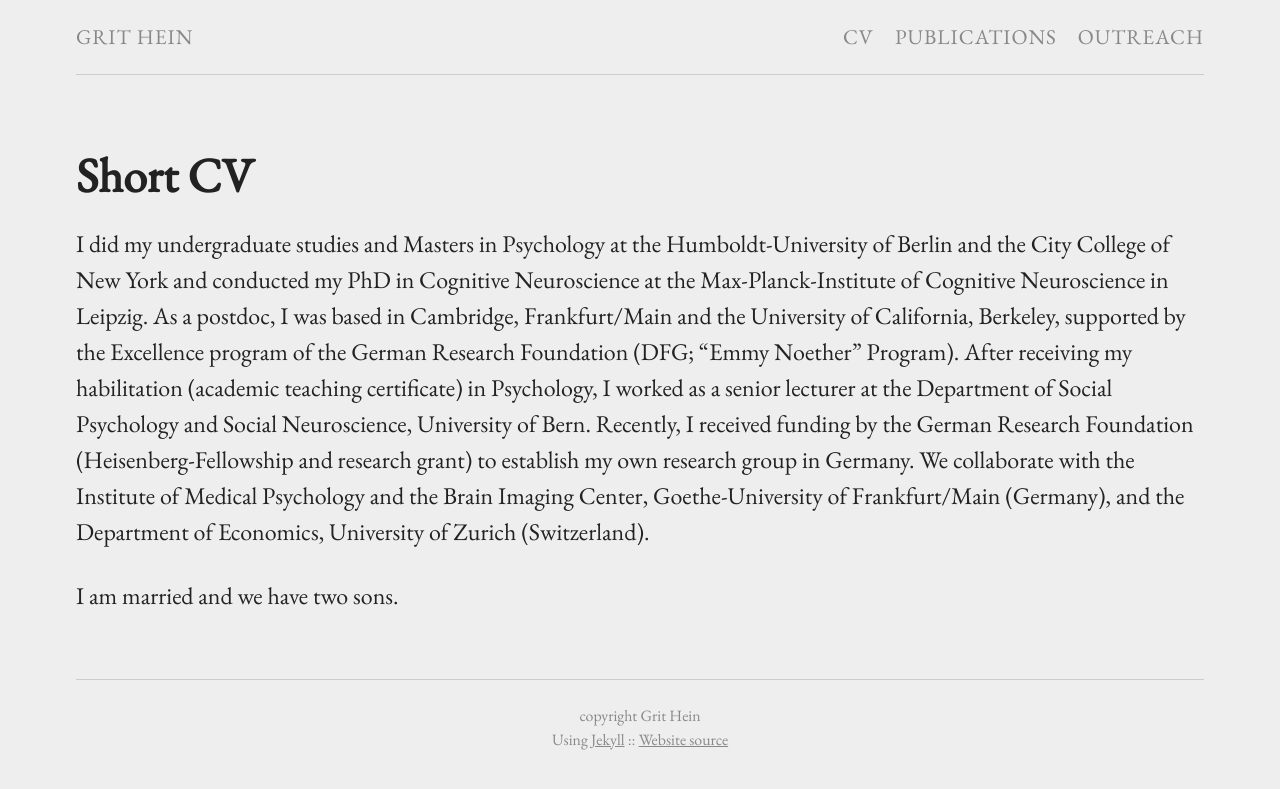
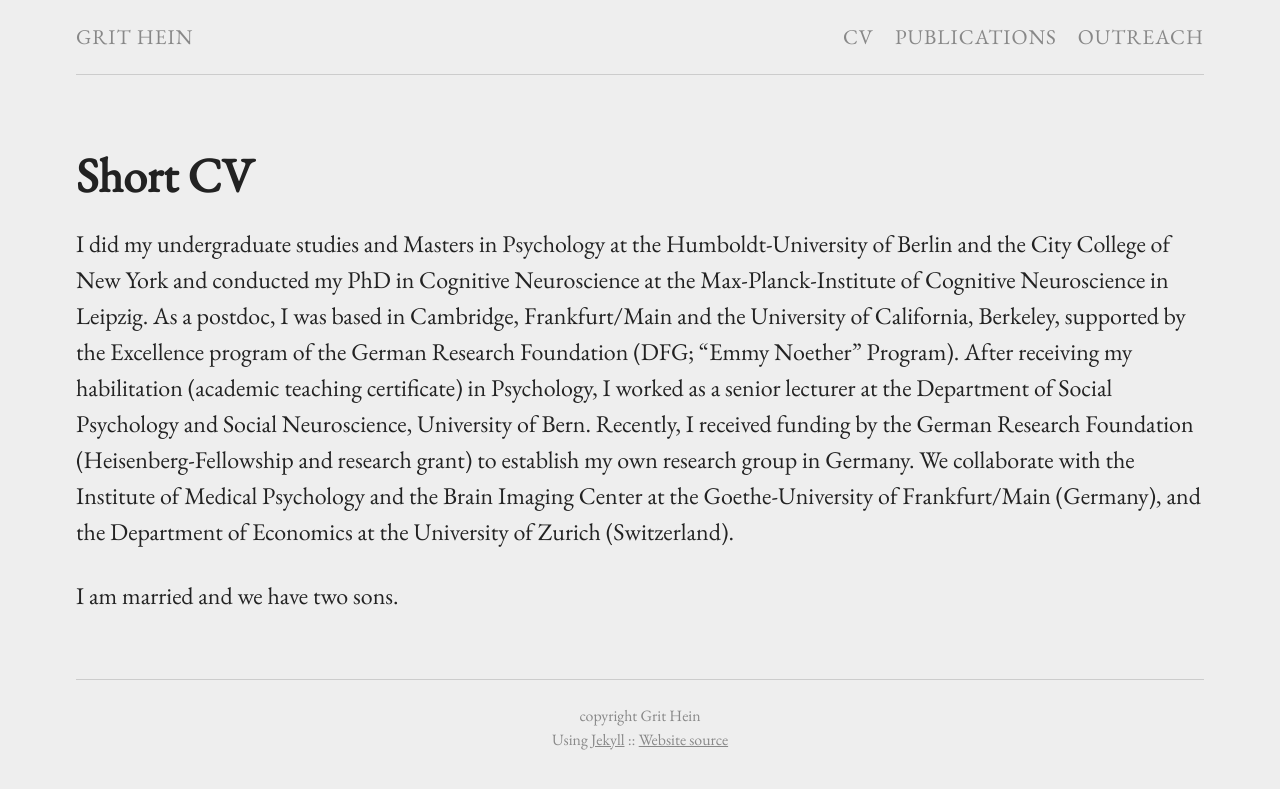
Before and after one commit to grithein/grithein, a Jekyll site: the page built from cv.md, in a window 1280 px wide. Shown: the top 789 px of the page. Built offline with Jekyll 4.4.1, drawn with Linux system fonts in a browser that asks for light colours.

Commit message:
Update from Forestry.io - cv.md

```diff
--- a/cv.md
+++ b/cv.md
@@ -3,6 +3,6 @@ title: Short CV
 layout: page
 permalink: "/cv/"
 ---
-I did my undergraduate studies and Masters in Psychology at the Humboldt-University of Berlin and the City College of New York and conducted my PhD in Cognitive Neuroscience at the Max-Planck-Institute of Cognitive Neuroscience in Leipzig. As a postdoc, I was based in Cambridge, Frankfurt/Main and the University of California, Berkeley, supported by the Excellence program of the German Research Foundation (DFG; “Emmy Noether” Program). After receiving my habilitation (academic teaching certificate) in Psychology, I worked as a senior lecturer at the Department of Social Psychology and Social Neuroscience, University of Bern. Recently, I received funding by the German Research Foundation (Heisenberg-Fellowship and research grant) to establish my own research group in Germany. We collaborate with the Institute of Medical Psychology and the Brain Imaging Center, Goethe-University of Frankfurt/Main (Germany), and the Department of Economics, University of Zurich (Switzerland).
+I did my undergraduate studies and Masters in Psychology at the Humboldt-University of Berlin and the City College of New York and conducted my PhD in Cognitive Neuroscience at the Max-Planck-Institute of Cognitive Neuroscience in Leipzig. As a postdoc, I was based in Cambridge, Frankfurt/Main and the University of California, Berkeley, supported by the Excellence program of the German Research Foundation (DFG; “Emmy Noether” Program). After receiving my habilitation (academic teaching certificate) in Psychology, I worked as a senior lecturer at the Department of Social Psychology and Social Neuroscience, University of Bern. Recently, I received funding by the German Research Foundation (Heisenberg-Fellowship and research grant) to establish my own research group in Germany. We collaborate with the Institute of Medical Psychology and the Brain Imaging Center at the Goethe-University of Frankfurt/Main (Germany), and the Department of Economics at the University of Zurich (Switzerland).
 
 I am married and we have two sons.
```
